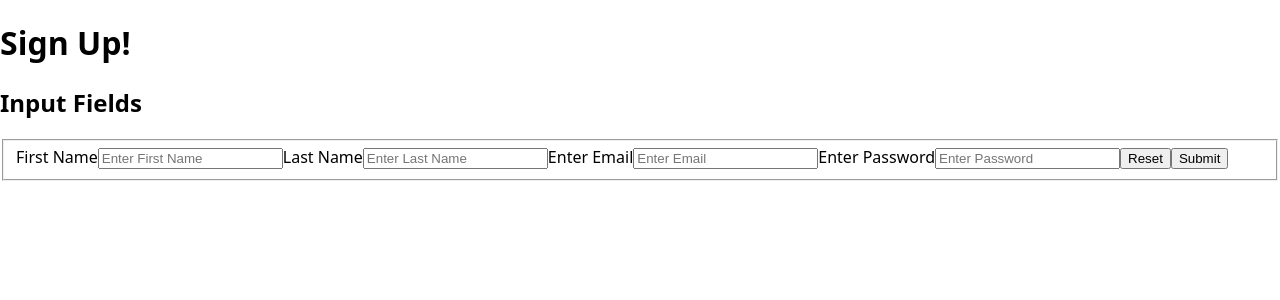
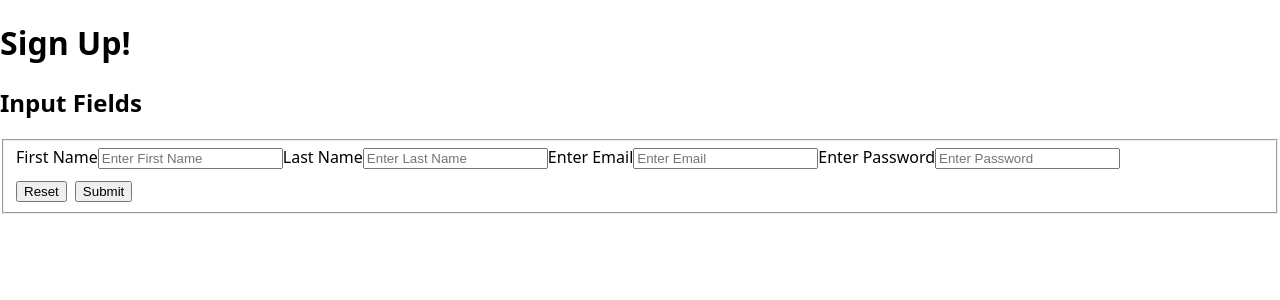
Before and after one commit to aasthav12/PMG_Chess, a React (Vite) app in the folder frontend/: page /signup in a window 1280 px wide. Shown: the top 300 px of the page. Built offline with nearby package versions, Linux system fonts and the light colour scheme.

Commit message:
signup error fixed; shows up in mongo

```diff
--- a/frontend/src/pages/SignUp.jsx
+++ b/frontend/src/pages/SignUp.jsx
@@ -1,115 +1,126 @@
 import React, { useState } from "react";
 
 export default function SignUp() {
+  // Form fields
   const [firstName, setFirstName] = useState("");
-    const [lastName, setLastName] = useState("");
-    const [email, setEmail] = useState("");
-    const [password, setPassword] = useState("");
+  const [lastName,  setLastName]  = useState("");
+  const [email,     setEmail]     = useState("");
+  const [password,  setPassword]  = useState("");
+
+  // UI state
+  const [submitting, setSubmitting] = useState(false);
+  const [error, setError]           = useState("");
+
+  // Use a relative path with Vite proxy; or swap to your full API URL
+  const url = "/api/auth/signup";
+
   const handleSubmit = async (e) => {
-        e.preventDefault();
-        console.log(
-            firstName,
-            lastName,
-            email,
-            password
+    e.preventDefault(); // prevent native GET submit
+    setError("");
+    setSubmitting(true);
+
+    try {
+      const res = await fetch(url, {
+        method: "POST",
+        headers: { "Content-Type": "application/json" },
+        body: JSON.stringify({ firstName, lastName, email, password }),
+      });
+
+      const ct = res.headers.get("content-type") || "";
+      const payload = ct.includes("application/json")
+        ? await res.json().catch(() => ({}))
+        : await res.text();
+
+      if (!res.ok) {
+        throw new Error(
+          (typeof payload === "string" && payload) ||
+          payload?.message ||
+          `HTTP ${res.status} ${res.statusText}`
         );
-        try {
-            const res = await fetch('http://localhost:5000/api/auth/signup', {
-            method: 'POST',
-            headers: { 'Content-Type': 'application/json' },
-            body: JSON.stringify({ firstName, lastName, email, password })
-            });
-            const data = await res.json();
-            console.log("User created:", data);
+      }
+
+      // ✅ Success — refresh the page
+      // (If you want to drop any search/hash too, you could use:
+      //   window.location.replace(window.location.pathname);)
+      window.location.reload();
     } catch (err) {
+      setError(err.message || "Something went wrong.");
       console.error(err);
+    } finally {
+      setSubmitting(false);
     }
   };
+
   const handleReset = () => {
-        // Reset all state variables here
     setFirstName("");
     setLastName("");
     setEmail("");
     setPassword("");
+    setError("");
   };
 
   return (
     <main>
       <h1>Sign Up!</h1>
+
       <div className="Fields">
         <h2>Input Fields</h2>
         <fieldset>
-                <form action="#" method="get">
-                    <label htmlFor="firstname">
-                        First Name
-                    </label>
+          <form onSubmit={handleSubmit} noValidate>
+            <label htmlFor="firstName">First Name</label>
             <input
+              id="firstName"
+              name="firstName"
               type="text"
-                        name="firstname"
-                        id="firstname"
               value={firstName}
-                        onChange={(e) =>
-                            setFirstName(e.target.value)
-                        }
+              onChange={(e) => setFirstName(e.target.value)}
               placeholder="Enter First Name"
               required
             />
-                    <label htmlFor="lastname">
-                        Last Name
-                    </label>
+
+            <label htmlFor="lastName">Last Name</label>
             <input
+              id="lastName"
+              name="lastName"
               type="text"
-                        name="lastname"
-                        id="lastname"
               value={lastName}
-                        onChange={(e) =>
-                            setLastName(e.target.value)
-                        }
+              onChange={(e) => setLastName(e.target.value)}
               placeholder="Enter Last Name"
               required
             />
-                    <label htmlFor="email">
-                        Enter Email
-                    </label>
+
+            <label htmlFor="email">Enter Email</label>
             <input
+              id="email"
+              name="email"
               type="email"
-                        name="email"
-                        id="email"
               value={email}
-                        onChange={(e) =>
-                            setEmail(e.target.value)
-                        }
+              onChange={(e) => setEmail(e.target.value)}
               placeholder="Enter Email"
               required
             />
-                    <label htmlFor="password">
-                        Enter Password
-                    </label>
+
+            <label htmlFor="password">Enter Password</label>
             <input
+              id="password"
+              name="password"
               type="password"
-                        name="password"
-                        id="password"
               value={password}
-                        onChange={(e) =>
-                            setPassword(e.target.value)
-                        }
+              onChange={(e) => setPassword(e.target.value)}
               placeholder="Enter Password"
               required
             />
-                    <button
-                        type="reset"
-                        value="reset"
-                        onClick={() => handleReset()}
-                    >
+
+            <div style={{ marginTop: 12, display: "flex", gap: 8 }}>
+              <button type="button" onClick={handleReset} disabled={submitting}>
                 Reset
               </button>
-                    <button
-                        type="submit"
-                        value="Submit"
-                        onClick={(e) => handleSubmit(e)}
-                    >
-                        Submit
+              <button type="submit" disabled={submitting}>
+                {submitting ? "Submitting…" : "Submit"}
               </button>
+            </div>
+
+            {error && <p style={{ color: "red", marginTop: 8 }}>{error}</p>}
           </form>
         </fieldset>
       </div>
--- a/frontend/vite.config.js
+++ b/frontend/vite.config.js
@@ -1,7 +1,16 @@
-import { defineConfig } from "vite";
-import react from "@vitejs/plugin-react";
+import { defineConfig } from 'vite'
+import react from '@vitejs/plugin-react'
 
 export default defineConfig({
   plugins: [react()],
-  server: { port: 5137 }
-});
+  server: {
+    port: 5173,
+    strictPort: true,
+    proxy: {
+      '/api': {
+        target: 'http://localhost:5050', // <- your API port (avoid 5000 on macOS)
+        changeOrigin: true,
+      },
+    },
+  },
+})
```
Lines whose indentation alone changed are shown as unchanged.
